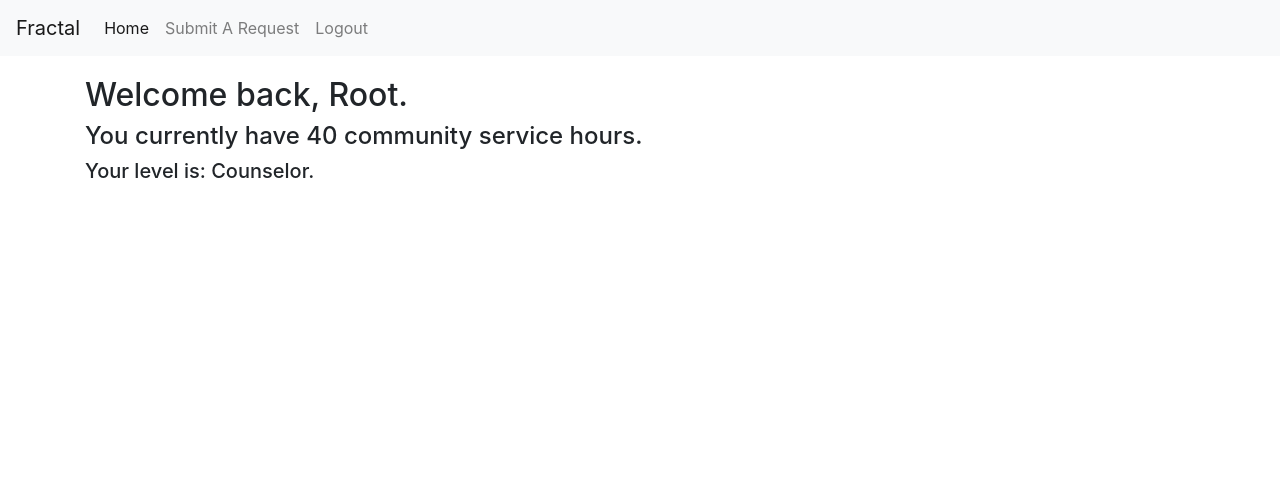
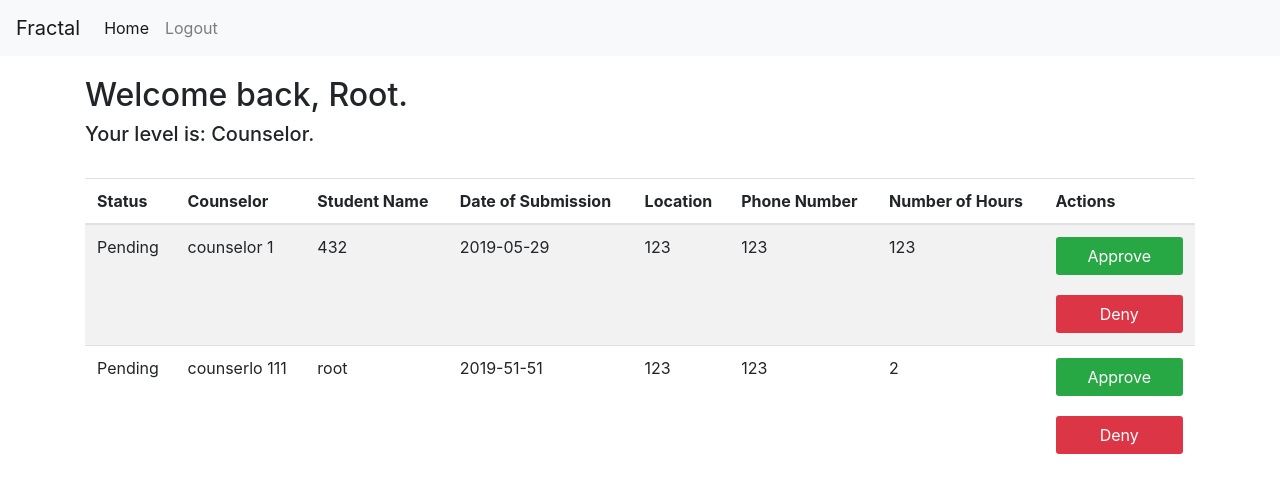
Before and after one commit to doge/ICS3U-Culminating-2019, a Flask app: page /home in a window 1280 px wide. Shown: the top 493 px of the page. Run offline with Flask 2, Linux system fonts and the light colour scheme; a user stored in the database is signed in; data comes from the database, SQL or seed files in the repository; both versions use the stored data as it was after the commit; some libraries are stand-ins or nearby versions.

Commit message:
approve/deny

```diff
--- a/app.py
+++ b/app.py
@@ -20,17 +20,17 @@
 
             * students *
                 [x] submit a request form
-                [ ] display all requests on home
+                [x] display all requests on home
 
             * counselors *
-                [ ] approval of requests
+                [x] approval of requests
 
         * verification process *
             [ ] setup auto-mailer -> google smtp server
             [x] different user accounts (administrator -> counselor -> student)
 
         * finishing touches *
-            [ ] table on /home that displays all requests
+            [x] table on /home that displays all requests
 
         * organization *
             [ ] put routes into separate files -> create a directory (/routes) [use 'blueprints']
@@ -144,8 +144,19 @@ def logout():
 @app.route('/home', methods=['GET', 'POST'])
 def home():
     if g.user:
-        submissions = return_user_submissions(return_user_id(g.user))
-        return render_template('home.html', submissions=submissions)
+        if request.method == "POST":
+            if "approve_button" in request.form:
+                set_status_of_activity(request.form['approve_button'], 1)
+            elif "deny_button" in request.form:
+                set_status_of_activity(request.form['deny_button'], 2)
+
+        if g.level == "student":
+            submissions = return_user_submissions(return_user_id(g.user))
+            return render_template('home.html', submissions=submissions)
+        elif g.level == "counselor":
+            submissions = return_all_user_submissions()
+            print(submissions)
+            return render_template('home.html', submissions=submissions)
     else:
         return redirect(url_for('login'))
 
--- a/lib/db.py
+++ b/lib/db.py
@@ -41,6 +41,17 @@ def username_exists(username):
         return True
     else:
         return False
+
+    conn.close()
+
+
+def return_username_from_user_id(username):
+    conn = sqlite3.connect(db_name)
+    c = conn.cursor()
+
+    c.execute("SELECT username FROM fractal_users WHERE id=") # this
+    conn.commit()
+
 
     conn.close()
 
@@ -117,6 +128,30 @@ def return_user_submissions(id_num):
     conn.close()
 
 
+def return_all_user_submissions():
+    conn = sqlite3.connect(db_name)
+    c = conn.cursor()
+
+    c.execute("SELECT * from fractal_activities")
+    conn.commit()
+
+    return c.fetchall()
+
+    conn.close()
+
+
+def set_status_of_activity(activity_id, status):
+    conn = sqlite3.connect(db_name)
+    c = conn.cursor()
+
+    c.execute("UPDATE fractal_activities SET approved={status} WHERE submission_id={activity_id}".format(activity_id=activity_id, status=status))
+    conn.commit()
+
+    return c.fetchall()
+
+    conn.close()
+
+
 def insert_new_activity(username, number_of_hours, location, telephone_number, date_completed, counselor):
     date_submitted = datetime.datetime.now().strftime("%Y-%m-%d")
 
--- a/templates/home.html
+++ b/templates/home.html
@@ -19,9 +19,13 @@
           <li class="nav-item">
             <a class="nav-link active" href="/home">Home</a>
           </li>
+
+          {% if g.level == "student" %}
           <li class="nav-item">
             <a class="nav-link" href="/submit">Submit A Request</a>
           </li>
+          {% endif %}
+
           <li class="nav-item">
             <a class="nav-link" href="/logout">Logout</a>
           </li>
@@ -34,7 +38,11 @@
         <div class="nav_spacing">
           <div class="container">
               <h2>Welcome back, {{ g.user.capitalize() }}.</h2>
+
+              {% if g.level == "student" %}
               <h4>You currently have {{ g.total_hours }} community service hours.</h4>
+              {% endif %}
+
               <h5>Your level is: {{ g.level.capitalize() }}.</h5>
 
               <br>
@@ -73,6 +81,50 @@
                 </table>
                 {% endif %}
 
+                {% if g.level == "counselor" %}
+                <form method="post">
+                    <table class="table table-striped">
+                      <thead>
+                        <tr>
+                          <th scope="col">Status</th>
+                          <th scope="col">Counselor</th>
+                          <th scope="col">Student Name</th>
+                          <th scope="col">Date of Submission</th>
+                          <th scope="col">Location</th>
+                          <th scope="col">Phone Number</th>
+                          <th scope="col">Number of Hours</th>
+                          <th scope="col">Actions</th>
+                        </tr>
+                      </thead>
+                      <tbody>
+                        {% for item in submissions %}
+                        <tr>
+                            {% if item[2] == 0 %}
+                            <td>Pending</td>
+                            {% elif item[2] == 1 %}
+                            <td>Approved</td>
+                            {% elif item[2] == 2 %}
+                            <td>Denied</td>
+                            {% endif %}
+
+                              <td>{{ item[3] }}</td>
+                              <td>{{ item[5] }}</td>
+                              <td>{{ item[8] }}</td>
+                              <td>{{ item[9] }}</td>
+                              <td>{{ item[10] }}</td>
+                              <td>{{ item[6] }}</td>
+                              <td>
+                                  <button class="btn btn-success block btn-sm" type="submit" value="{{ item[0] }}" name="approve_button">Approve</button>
+                                  <br>
+                                  <button class="btn btn-danger block btn-sm" type="submit" value="{{ item[0] }}" name="deny_button">Deny</button>
+                              </td>
+                        </tr>
+                        {% endfor %}
+                      </tbody>
+                    </table>
+                </form>
+                {% endif %}
+
           </div>
         </div>
 
```
Also changed, not shown: database.db, static/css/style.css (line endings or trailing spaces).
